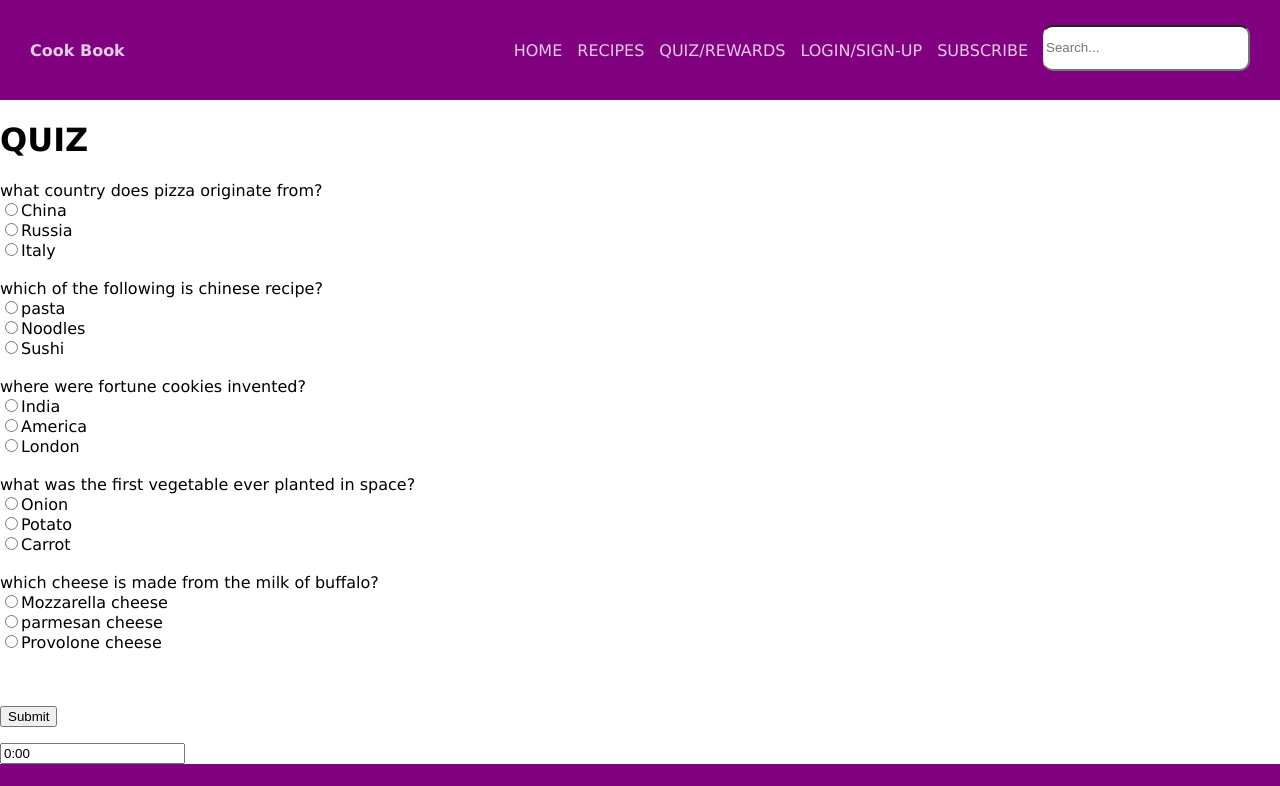
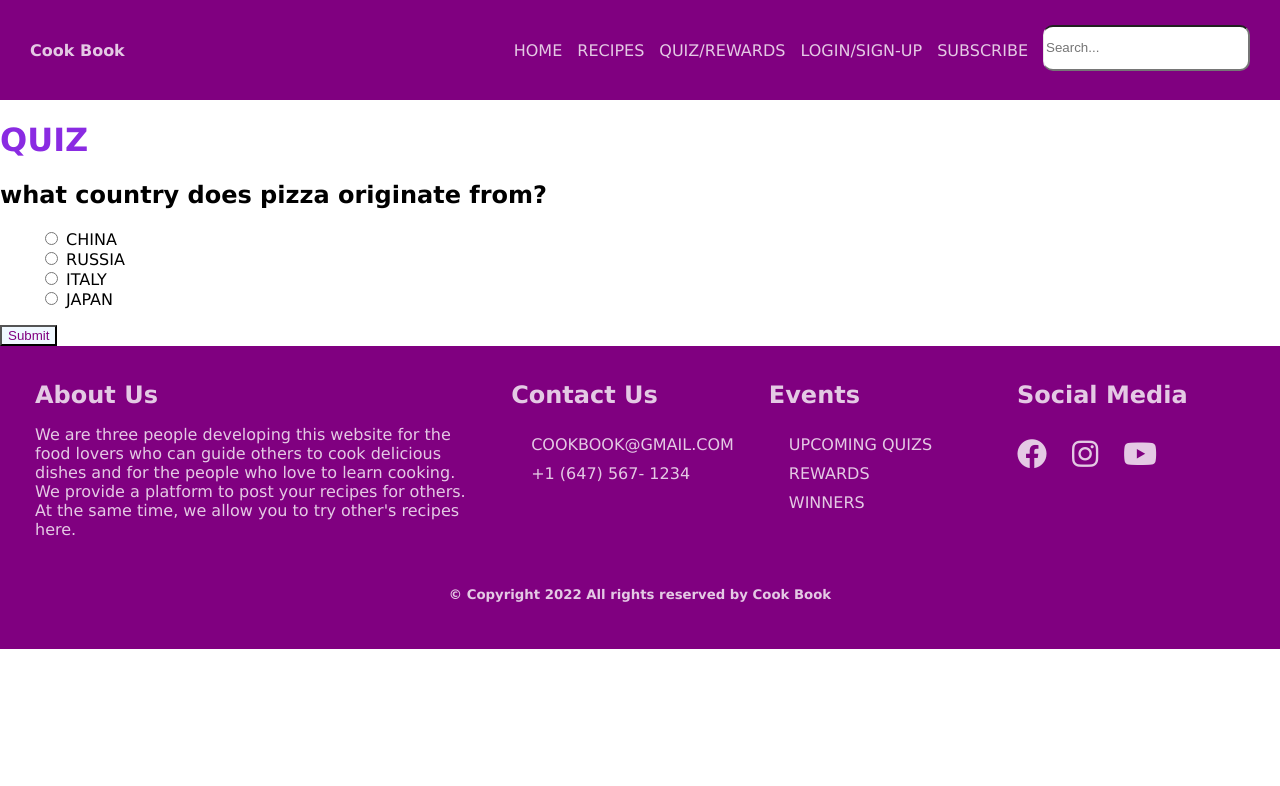
Before and after one commit to 2022-Winter-ITC-5103-RNB/final-project-web-warriors, a plain HTML site: page quiz.html in a window 1280 px wide. Shown: the top 786 px of the page. Drawn offline with Linux system fonts and the light colour scheme.

Commit message:
priyadarshini

```diff
--- a/quiz.html
+++ b/quiz.html
@@ -35,33 +35,35 @@
       </header>
       <!-- main section -->
       <main>
+         <div class="quiz-container" id="quiz">
+            <div class="quiz-header">
          <h1>QUIZ</h1>
-         <form name="Quiz_form" action="submit.html" >
-         what country does pizza originate from?<br>
-    <input type="radio" name="pizz" value="China">China<br>
-    <input type="radio" name="pizza" value="Russia">Russia<br>
-    <input type="radio" name="pizza" value="Italy">Italy<br><br>
-    which of the following is chinese recipe?<br>
-    <input type="radio" name="recipe" value="Pasta">pasta<br>
-    <input type="radio" name="recipe" value="Noodles">Noodles<br>
-    <input type="radio" name="recipe" value="Sushi">Sushi<br><br>
-    where were fortune cookies invented?<br>
-    <input type="radio" name="cookies" value="India">India<br>
-    <input type="radio" name="cookies" value="America">America<br>
-    <input type="radio" name="cookies" value="London">London<br><br>
-    what was the first vegetable ever planted in space?<br>
-    <input type="radio" name="vegetable" value="Onion">Onion<br>
-    <input type="radio" name="vegetable" value="Potato">Potato<br>
-    <input type="radio" name="vegetable" value="Carrot">Carrot<br><br>
-    which cheese is made from the milk of buffalo?<br>
-    <input type="radio" name="cheese" value="Mozzarella cheese">Mozzarella cheese<br>
-    <input type="radio" name="cheese" value="parmesan cheese">parmesan cheese<br>
-    <input type="radio" name="cheese" value="Provolone cheese">Provolone cheese<br><br>
-    <br>
-    <p><input type="submit" id="submit" value="Submit"></p>
-    <input type="text" readonly="" id="timespent" value="0:00">
-         </form>
+
       </main>
+
+          <h2 id="question">what country does pizza originate from?</h2>
+          <ul>
+           <li>
+            <input type="radio" name="answer" id="a" class="answer" />
+            <label for="a" id="a_text">China</label>
+           </li>
+           <li>
+            <input type="radio" name="answer" id="b" class="answer" />
+            <label for="b" id="b_text">Russia</label>
+           </li>
+           <li>
+            <input type="radio" name="answer" id="c" class="answer" />
+            <label for="c" id="c_text">Italy</label>
+           </li>
+           <li>
+            <input type="radio" name="answer" id="d" class="answer" />
+            <label for="d" id="d_text">Japan</label>
+           </li>
+          </ul>
+         </div>
+         <button id="submit">Submit</button>
+        </div>
+
       <!-- footer -->
       <footer class="footer">
          <div class="top">
@@ -97,5 +99,6 @@
             <h5>&copy; Copyright 2022 All rights reserved by Cook Book</h5>
          </div>
       </footer>
+      <script src="quiz.js"></script>
    </body>
 </html>
--- /dev/null
+++ b/quiz.js
@@ -0,0 +1,78 @@
+const quizData = [
+    {
+     question: " what country does pizza originate from?",
+     a: "China",
+     b: "Russia",
+     c: "Italy",
+     d: "Japan",
+     correct: "c",
+    },
+    {
+     question: "where were fortune cookies invented?",
+     a: "India",
+     b: "America",
+     c: "London",
+     d: "Canada",
+     correct: "b",
+    },
+    {
+     question: "which of the following is chinese recipe?",
+     a: "pasta",
+     b: "Noodles",
+     c: "Sushi",
+     d: "Biryani",
+     correct: "b",
+    },
+    {
+     question: "which cheese is made from the milk of buffalo?",
+     a: "Cheddar cheese",
+     b: "Provolone cheese",
+     c: "parmesan cheese",
+     d: "Mozzarella cheese",
+     correct: "d",
+    },
+   ];
+   const quiz = document.getElementById("quiz");
+   const answerElements = document.querySelectorAll(".answer");
+   const questionElement = document.getElementById("question");
+   const a_text = document.getElementById("a_text");
+   const b_text = document.getElementById("b_text");
+   const c_text = document.getElementById("c_text");
+   const d_text = document.getElementById("d_text");
+   const submitButton = document.getElementById("submit");
+   let currentQuiz = 0;
+   let score = 0;
+   const deselectAnswers = () => {
+    answerElements.forEach((answer) => (answer.checked = false));
+   };
+   const getSelected = () => {
+    let answer;
+    answerElements.forEach((answerElement) => {
+     if (answerElement.checked) answer = answerElement.id;
+    });
+    return answer;
+   };
+   const loadQuiz = () => {
+    deselectAnswers();
+    const currentQuizData = quizData[currentQuiz];
+    questionElement.innerText = currentQuizData.question;
+    a_text.innerText = currentQuizData.a;
+    b_text.innerText = currentQuizData.b;
+    c_text.innerText = currentQuizData.c;
+    d_text.innerText = currentQuizData.d;
+   };
+   loadQuiz();
+   submitButton.addEventListener("click", () => {
+    const answer = getSelected();
+    if (answer) {
+     if (answer === quizData[currentQuiz].correct) score++;
+     currentQuiz++;
+     if (currentQuiz < quizData.length) loadQuiz();
+     else {
+      quiz.innerHTML = `
+         <h2>You answered ${score}/${quizData.length} questions correctly</h2>
+         <button onclick="history.go(0)">Try again</button>
+       `
+     }
+    }
+   });
--- a/styles/main.css
+++ b/styles/main.css
@@ -1,3 +1,12 @@
+main h1{
+    color:blueviolet
+
+}
+#submit{
+    color:purple;
+    background-color: aliceblue;
+
+}
 body{
     font-family: Verdana, Geneva, Tahoma, sans-serif;
     margin: 0;
```
